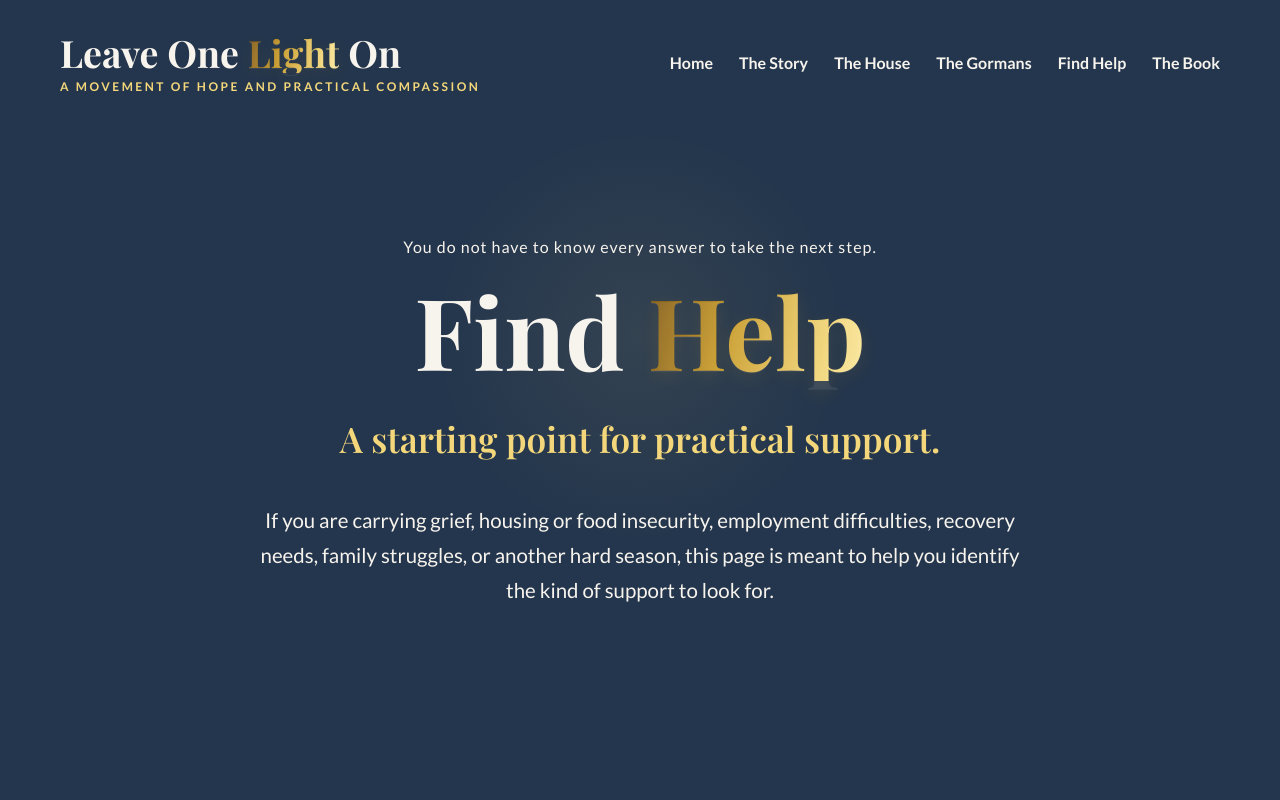
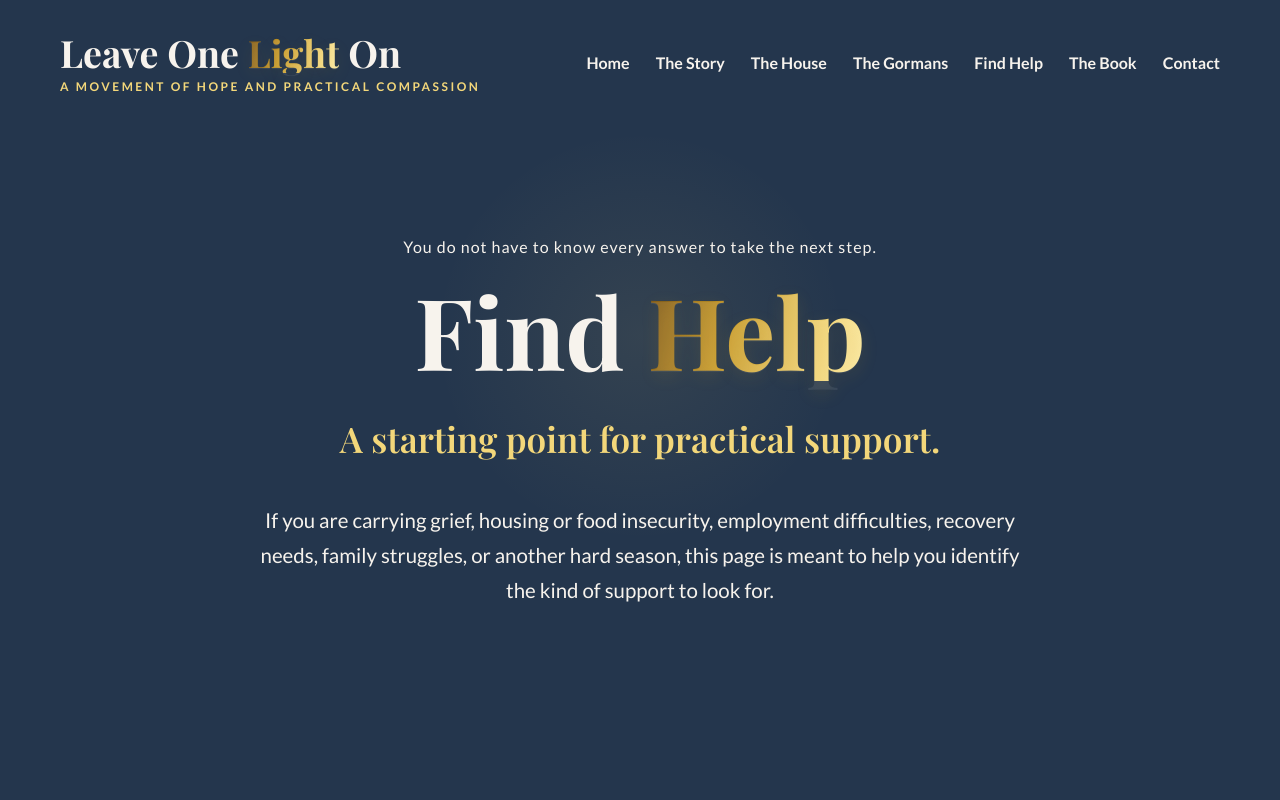
Before and after one commit to leaveonelighton/Project-Cedar-Hill, a plain HTML site: page find-help.html in a window 1280 px wide. Shown: the top 800 px of the page. Drawn offline with nearby package versions, Linux system fonts and the light colour scheme.

Commit message:
Restore Contact navigation in find-help.html

```diff
--- a/find-help.html
+++ b/find-help.html
@@ -25,6 +25,7 @@
         <li><a href="gormans.html">The Gormans</a></li>
         <li><a href="find-help.html">Find Help</a></li>
         <li><a href="books.html">The Book</a></li>
+        <li><a href="contact.html">Contact</a></li>
     </ul>
 </nav>
 </header>
@@ -98,7 +99,7 @@
         <div class="footer-contact">
             <h4>Connect</h4>
             <ul>
-                <li><a href="keep-one-light-on.html">Keep the Light On</a></li>
+                <li><a href="keep-one-light-on.html">Keep the Light On</a></li><li><a href="contact.html">Contact</a></li>
             </ul>
             <p class="hosting-note">LeaveOneLightOn.org is hosted with <a href="https://www.hostinger.com?REFERRALCODE=KKATHETEDRMP" rel="sponsored nofollow">Hostinger</a>. If you purchase through this link, we may earn a commission at no additional cost to you.</p>
         </div>
```
